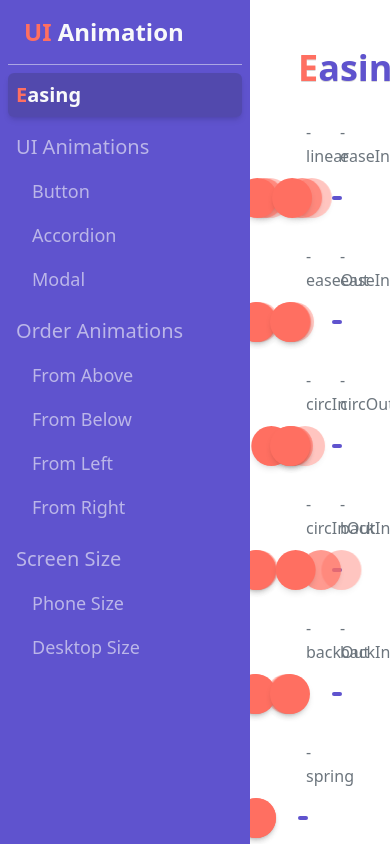
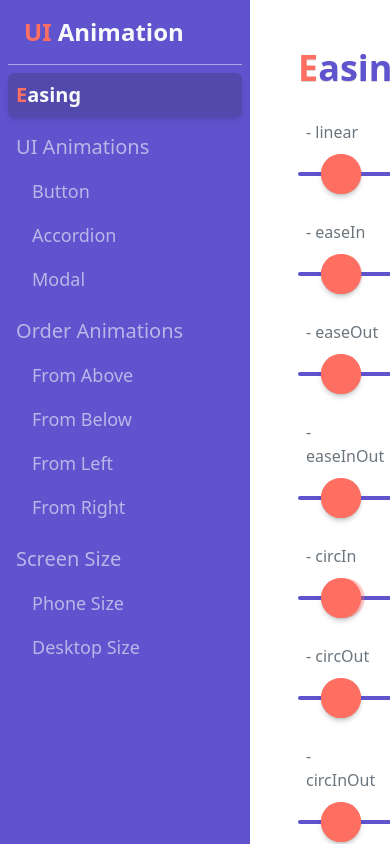
Before and after one commit to i-X-ce/ui-animation-demo, a React (Vite) app: page / in a window 390 px wide. Shown: the top 844 px of the page. Built offline with nearby package versions, Linux system fonts and the light colour scheme.

Commit message:
📱 EasingViewもレスポンシブ対応

```diff
--- a/src/components/Easing/EasingView.tsx
+++ b/src/components/Easing/EasingView.tsx
@@ -4,7 +4,7 @@
 function EasingView() {
   return (
     <div>
-      <div className="grid grid-cols-2 gap-6">
+      <div className="grid gap-6 sm:grid-cols-1 md:grid-cols-2 ">
         {(
           [
             { ease: "linear" },
```
